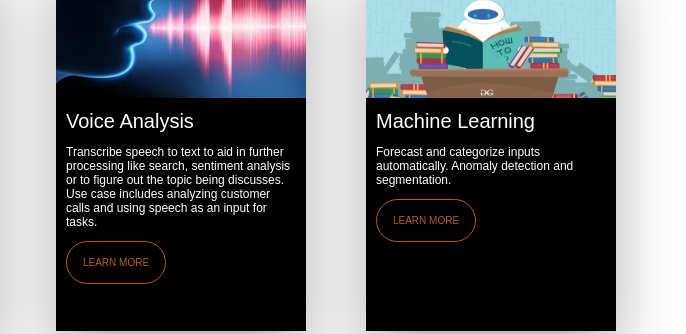
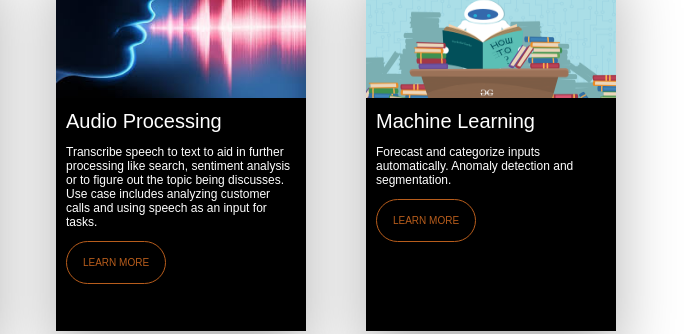
Before and after one commit to yogeshwarmutneja/aiamericanwater, a plain HTML site: page index.html in a window 1280 px wide. Shown: the part 540-874 px from the top of the page, 594-1280 px from the left. Drawn offline with Linux system fonts and the light colour scheme.

Commit message:
Update index.html

```diff
--- a/index.html
+++ b/index.html
@@ -87,7 +87,7 @@
             <div class="room-card">
 	            <img src="img/voice.jpg" class="room-img">
 	            <div class="room-card-content">
-	                <h4 class="room-card-heading">Voice Analysis</h4>
+	                <h4 class="room-card-heading">Audio Processing</h4>
 	                <p class="room-card-paragraph">Transcribe speech to text to aid in further processing like search, sentiment analysis or to figure out the topic being discusses. Use case includes analyzing customer calls and using speech as an input for tasks.
 </p>
 	                <button class="room-card-btn">
```
